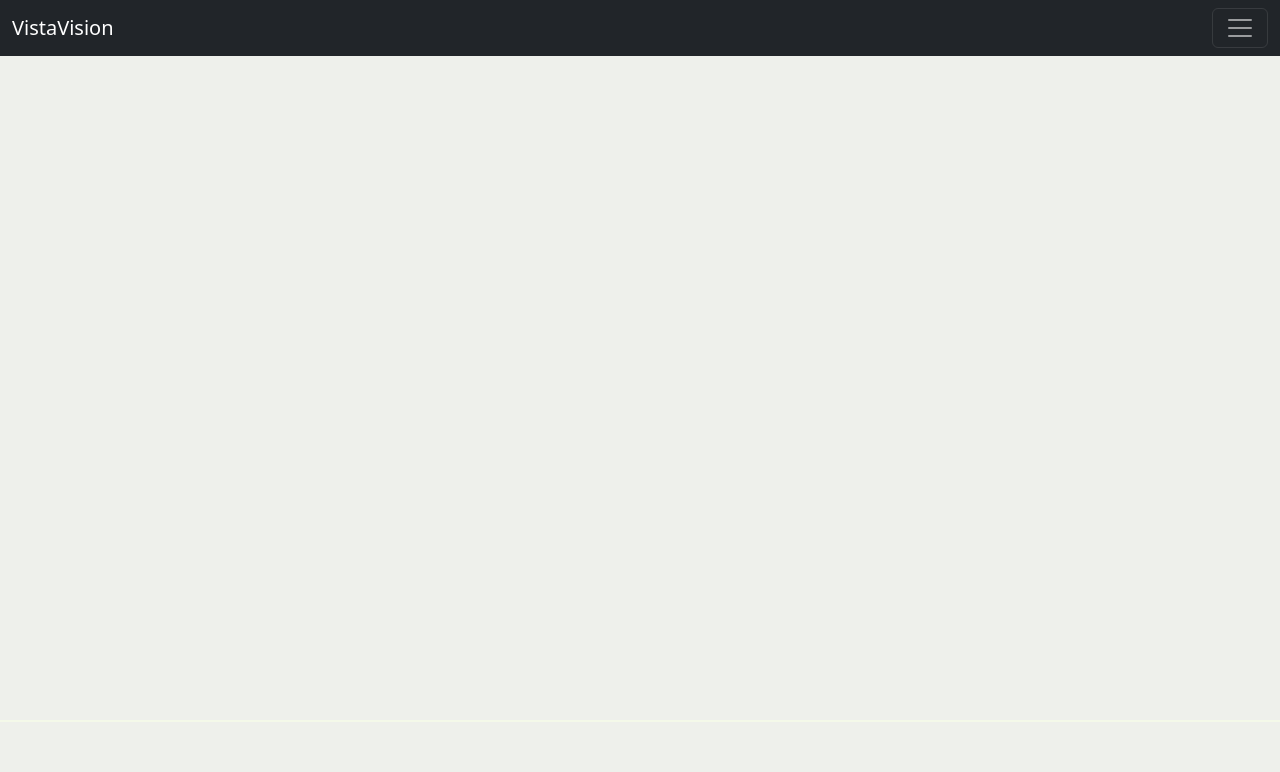
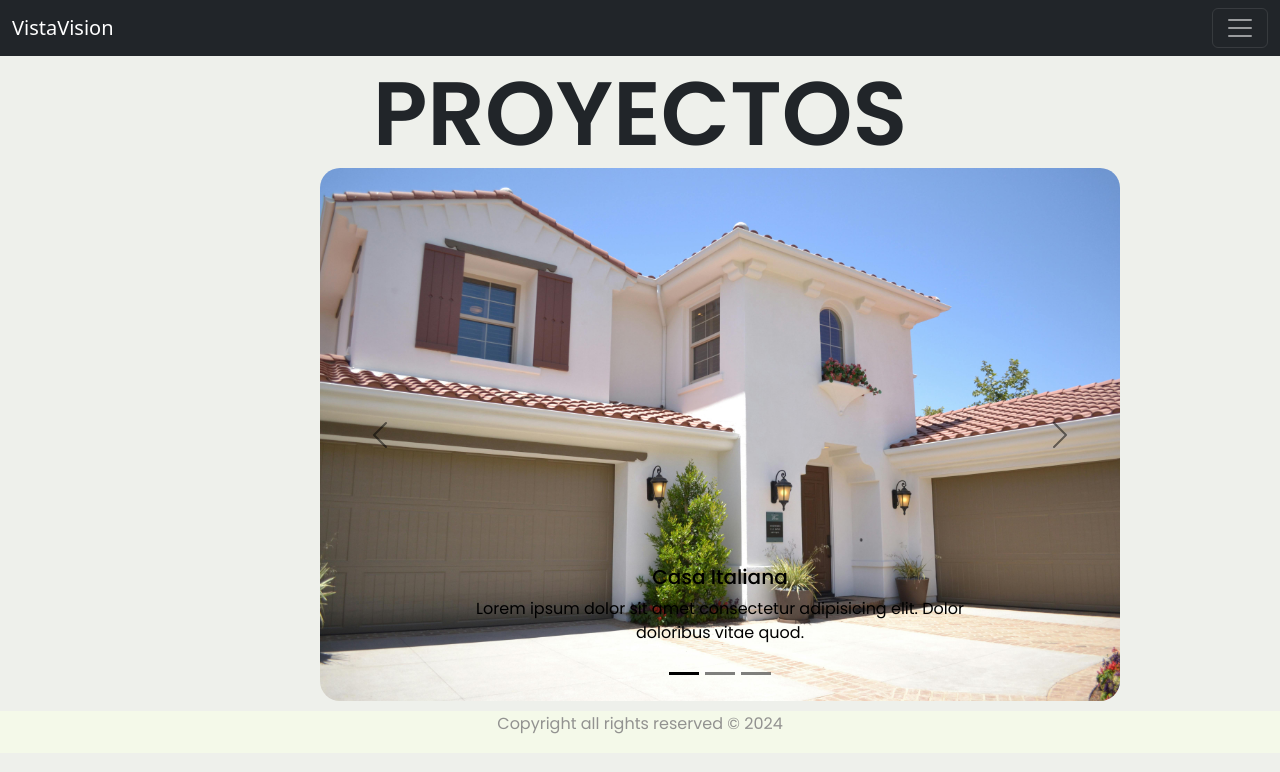
Before and after one commit to LucaRiver0n/PF-Riveron, a plain HTML site: page pages/projects.html in a window 1280 px wide. Drawn offline with nearby package versions, Linux system fonts and the light colour scheme.

Commit message:
Cree la pagina de proyectos por completo con boostrap

```diff
--- a/css/style.css
+++ b/css/style.css
@@ -8,6 +8,7 @@
 body{
     background-color: rgb(238, 240, 235);
     overflow: hidden;
+
 }
 
 .index{
@@ -164,6 +165,55 @@ footer{
     margin-left: 10%;
 }
 
+.footer-about-us{
+    display: flex;
+    margin-top: 45px;
+}
+
+/*
+------------------------------------ PAGINA DE PROYECTOS ----------------------------------------- */
+
+#imagenesDeProyectos{
+    display: flex;
+    height: auto;
+    width: 800px;
+    font-family: Poppins, Arial;
+    margin-left: 25%;
+    margin-top: -8px;
+
+}
+
+#imagenesDeProyectos img{
+   object-fit: cover;
+   border-radius: 20px;
+}
+
+.titulo-projects{
+    display: flex;
+    text-align: center;flex-direction: column;
+    font-family: Poppins, Arial, Helvetica, sans-serif;
+
+}
+
+.titulo-projects h1{
+font-weight: 600;
+font-size: 90px;
+margin-top: 60px;
+}
+
+.footer-projects{
+        display: flex;
+        margin-top: 10px;
+    }
+
+
+
+
+
+
+
+
+
 
 /* MEDIA QUERY - MOBILE - ABOUT US */
 
@@ -210,20 +260,6 @@ footer{
 }
 
 
-
-
-
-
-
-
-
-
-
-
-
-
-
-
 /* ------------------------------------------------------- ESTILO PARA EJEMPLO DE GRID ------------------------------------------------- */
 
 .body-grid{
--- a/pages/projects.html
+++ b/pages/projects.html
@@ -47,16 +47,55 @@
         </header>
      <!-- -------- CONTENDIO DE LA PAGINA --------------------------- -->
         <main>
-            <section id="inicioDelIndex">
-                <div class="container">
-
+          <div class="titulo-projects">
+            <h1>PROYECTOS</h1>
+          </div>
+            <section id="imagenesDeProyectos">
+              <div id="carouselExampleDark" class="carousel carousel-dark slide">
+                <div class="carousel-indicators">
+                  <button type="button" data-bs-target="#carouselExampleDark" data-bs-slide-to="0" class="active" aria-current="true" aria-label="Slide 1"></button>
+                  <button type="button" data-bs-target="#carouselExampleDark" data-bs-slide-to="1" aria-label="Slide 2"></button>
+                  <button type="button" data-bs-target="#carouselExampleDark" data-bs-slide-to="2" aria-label="Slide 3"></button>
                 </div>
+                <div class="carousel-inner">
+                  <div class="carousel-item active" data-bs-interval="10000">
+                    <img src="../media/casa1.jpg" class="d-block w-100" alt="...">
+                    <div class="carousel-caption d-none d-md-block">
+                      <h5>Casa Italiana</h5>
+                      <p>Lorem ipsum dolor sit amet consectetur adipisicing elit. Dolor doloribus vitae quod.</p>
+                    </div>
+                  </div>
+                  <div class="carousel-item" data-bs-interval="2000">
+                    <img src="../media/casa2.jpg" class="d-block w-100" alt="...">
+                    <div class="carousel-caption d-none d-md-block">
+                      <h5>Casa prefabricada americana</h5>
+                      <p>Lorem ipsum, dolor sit amet consectetur adipisicing elit. Omnis aliquam, consectetur tenetur pariatur error debitis!</p>
+                    </div>
+                  </div>
+                  <div class="carousel-item">
+                    <img src="../media/casa3.jpg" class="d-block w-100" alt="...">
+                    <div class="carousel-caption d-none d-md-block">
+                      <h5>Casa minimalista</h5>
+                      <p>Lorem ipsum dolor sit, amet consectetur adipisicing elit. Nemo obcaecati excepturi vel laborum in.
+                      </p>
+                    </div>
+                  </div>
+                </div>
+                <button class="carousel-control-prev" type="button" data-bs-target="#carouselExampleDark" data-bs-slide="prev">
+                  <span class="carousel-control-prev-icon" aria-hidden="true"></span>
+                  <span class="visually-hidden">Previous</span>
+                </button>
+                <button class="carousel-control-next" type="button" data-bs-target="#carouselExampleDark" data-bs-slide="next">
+                  <span class="carousel-control-next-icon" aria-hidden="true"></span>
+                  <span class="visually-hidden">Next</span>
+                </button>
+              </div>
             </section>
         </main>
 
      <!-- -----------PARTE INFERIOR DE LA PAGINA -------------------- -->
-        <footer>
-
+        <footer class="footer-projects">
+          <p>Copyright all rights reserved © 2024</p>
         </footer>
         <script src="https://cdn.jsdelivr.net/npm/bootstrap@5.3.3/dist/js/bootstrap.bundle.min.js" integrity="sha384-YvpcrYf0tY3lHB60NNkmXc5s9fDVZLESaAA55NDzOxhy9GkcIdslK1eN7N6jIeHz" crossorigin="anonymous"></script>
     </body>
```
Also changed, not shown: pages/about-us.html (+2 -2 lines), media/casa1.jpg (added), 2 other files.
